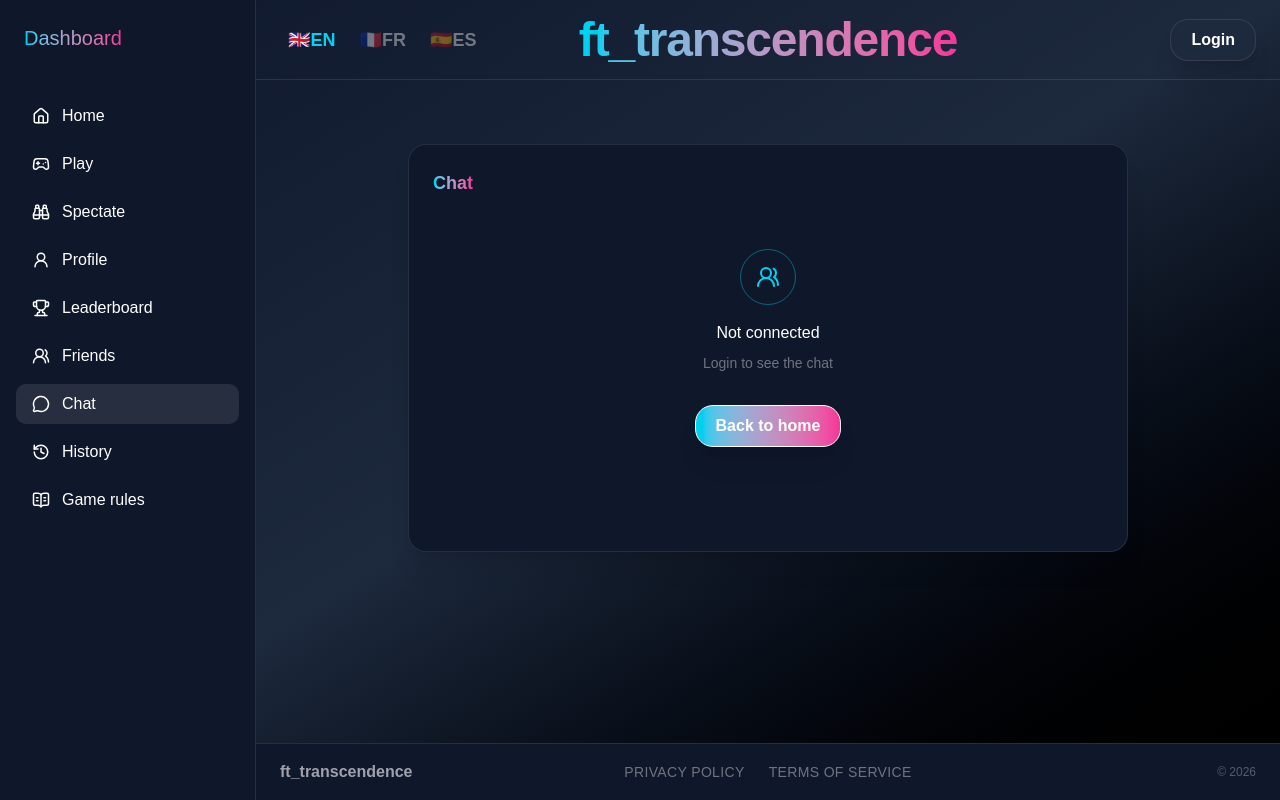
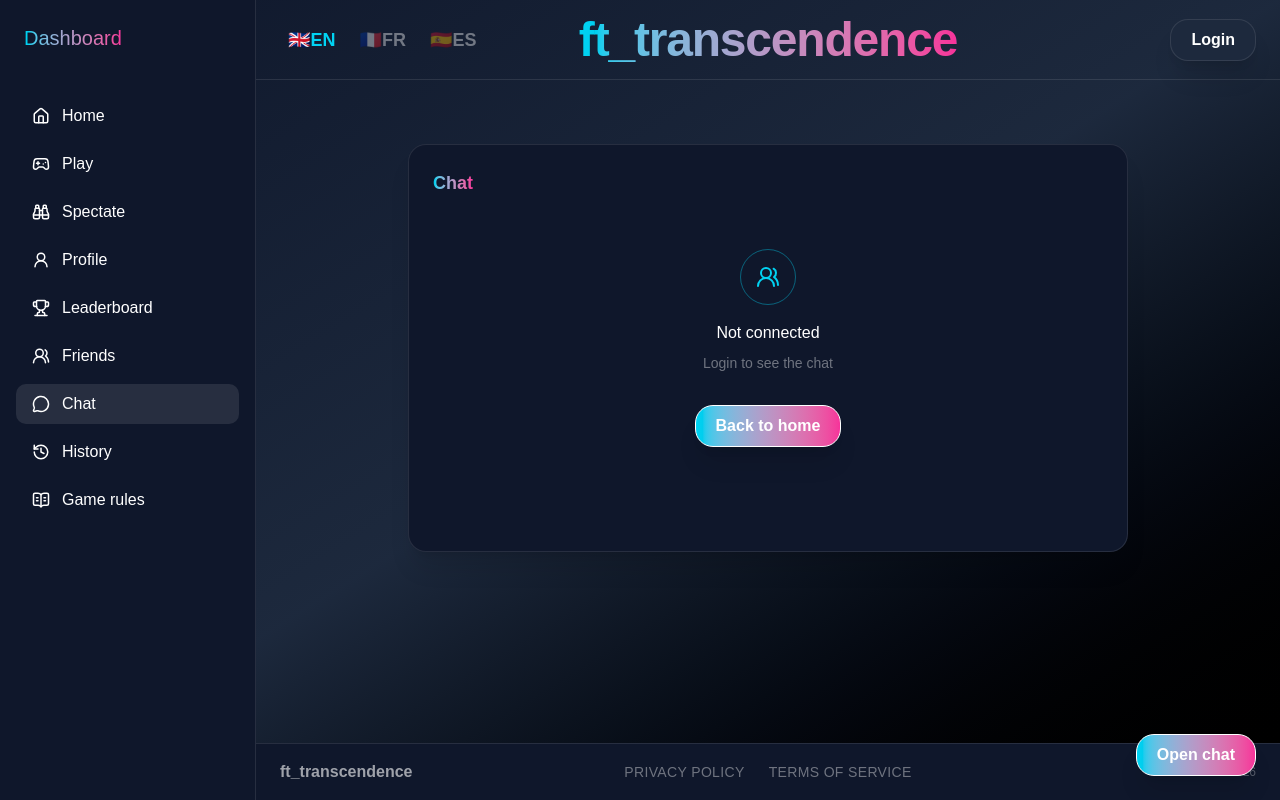
Before and after one commit to team-Segfault-Society-42/Ft_transcendence, a React app in the folder frontend/: page /chat in a window 1280 px wide. Built offline with nearby package versions, Linux system fonts and the light colour scheme; no server answers; the HTML template or start-up script is replaced by a standard one.

Commit message:
feat(chat): add chat sidebar

```diff
--- /dev/null
+++ b/frontend/src/components/layout/Chatbar.tsx
@@ -0,0 +1,5 @@
+import { BasicChat } from "../BasicChat";
+
+export function Chatbar() {
+  return <BasicChat></BasicChat>;
+}
--- a/frontend/src/components/layout/Dashboard.tsx
+++ b/frontend/src/components/layout/Dashboard.tsx
@@ -1,63 +1,70 @@
-import { Outlet } from "react-router-dom"
-import { Sidebar } from "@/components/layout/Sidebar"
-import { Topbar } from "@/components/layout/Topbar"
-import Footer from "./Footer"
-import { AuthModal } from "@/components/auth/AuthModal"
-import { useEffect, useState } from "react"
-import { userService } from "@/services/userService"
-import { Spinner } from "@/components/ui/Spinner"
-import { useNavigate } from "react-router-dom"
-import { toast } from "sonner"
-import { useTranslation } from "react-i18next"
+import { Outlet } from "react-router-dom";
+import { Sidebar } from "@/components/layout/Sidebar";
+import { Topbar } from "@/components/layout/Topbar";
+import Footer from "./Footer";
+import { AuthModal } from "@/components/auth/AuthModal";
+import { useEffect, useState } from "react";
+import { userService } from "@/services/userService";
+import { Spinner } from "@/components/ui/Spinner";
+import { useNavigate } from "react-router-dom";
+import { toast } from "sonner";
+import { useTranslation } from "react-i18next";
+import { Chatbar } from "./Chatbar";
+import { Button } from "../ui/Button";
 
 export default function Dashboard() {
+  const { t } = useTranslation();
 
-  const { t } = useTranslation()
+  const [activeModal, setActiveModal] = useState<"signup" | "login" | null>(
+    null,
+  );
+  const [user, setUser] = useState<any>(null);
+  const [isLoading, setIsLoading] = useState(true);
+  const [isChat, setIsChat] = useState(false);
 
-  const [activeModal, setActiveModal] = useState<"signup" | "login" | null>(null)
-  const [user, setUser] = useState<any>(null)
-  const [isLoading, setIsLoading] = useState(true)
+  const navigate = useNavigate();
 
-  const navigate = useNavigate()
-
-  const openLogin = () => setActiveModal("login")
-  const closeModals = () => setActiveModal(null)
+  const openLogin = () => setActiveModal("login");
+  const closeModals = () => setActiveModal(null);
+  const handleChatClick = () => setIsChat((prev) => !prev);
 
   useEffect(() => {
     async function getCurrentUser() {
       try {
-        const result = await userService.getMe()
-        setUser(result)
+        const result = await userService.getMe();
+        setUser(result);
       } catch (error: any) {
         if (error.response?.status != 401) {
-          const serverMessage = error.response?.data?.message || error.message
-          const finalMessage = Array.isArray(serverMessage) ? serverMessage[0] : serverMessage
-          toast.error(t("auth.errorWithMessage", { message: finalMessage }))
+          const serverMessage = error.response?.data?.message || error.message;
+          const finalMessage = Array.isArray(serverMessage)
+            ? serverMessage[0]
+            : serverMessage;
+          toast.error(t("auth.errorWithMessage", { message: finalMessage }));
         }
-        setUser(null)
+        setUser(null);
       } finally {
-        setIsLoading(false)
+        setIsLoading(false);
       }
     }
-    getCurrentUser()
-  }, [])
+    getCurrentUser();
+  }, []);
 
-	async function handleLogout() {
-			try {
-				const response = await userService.userLogout()
+  async function handleLogout() {
+    try {
+      const response = await userService.userLogout();
 
-				setUser(null)
-				toast.success(response.message ?? t("auth.logoutSuccess"))
-				navigate("/")
-			} catch {
-				setUser(null)
-			}
-		}
+      setUser(null);
+      toast.success(response.message ?? t("auth.logoutSuccess"));
+      navigate("/");
+    } catch {
+      setUser(null);
+    }
+  }
 
   async function handleLoginSuccess() {
-    const result = await userService.getMe()
-    setUser(result)
-    closeModals()
+    const result = await userService.getMe();
+    setUser(result);
+    closeModals();
   }
 
   if (isLoading) {
@@ -65,16 +72,14 @@ export default function Dashboard() {
       <div className="h-screen flex items-center justify-center ">
         <Spinner variant="cyan" size="lg" />
       </div>
-    )
+    );
   }
 
   return (
     <div className="flex h-screen bg-linear-to-br from-slate-900 via-slate-800 to-black text-white">
-
       <Sidebar />
 
       <div className="flex-1 flex flex-col">
-
         <Topbar
           user={user}
           onLoginClick={openLogin}
@@ -86,7 +91,6 @@ export default function Dashboard() {
         </main>
 
         <Footer />
-
       </div>
 
       {/* MODAL GLOBAL */}
@@ -100,6 +104,10 @@ export default function Dashboard() {
         onSuccess={handleLoginSuccess}
       />
 
+      <Button onClick={handleChatClick} className="fixed bottom-6 right-6 z-50">
+        {!isChat ? "Open chat" : "close chat"}
+      </Button>
+      {user && isChat && <Chatbar />}
     </div>
-  )
+  );
 }
```
Also changed, not shown: frontend/src/components/layout/Footer.tsx (+11 -19 lines).
